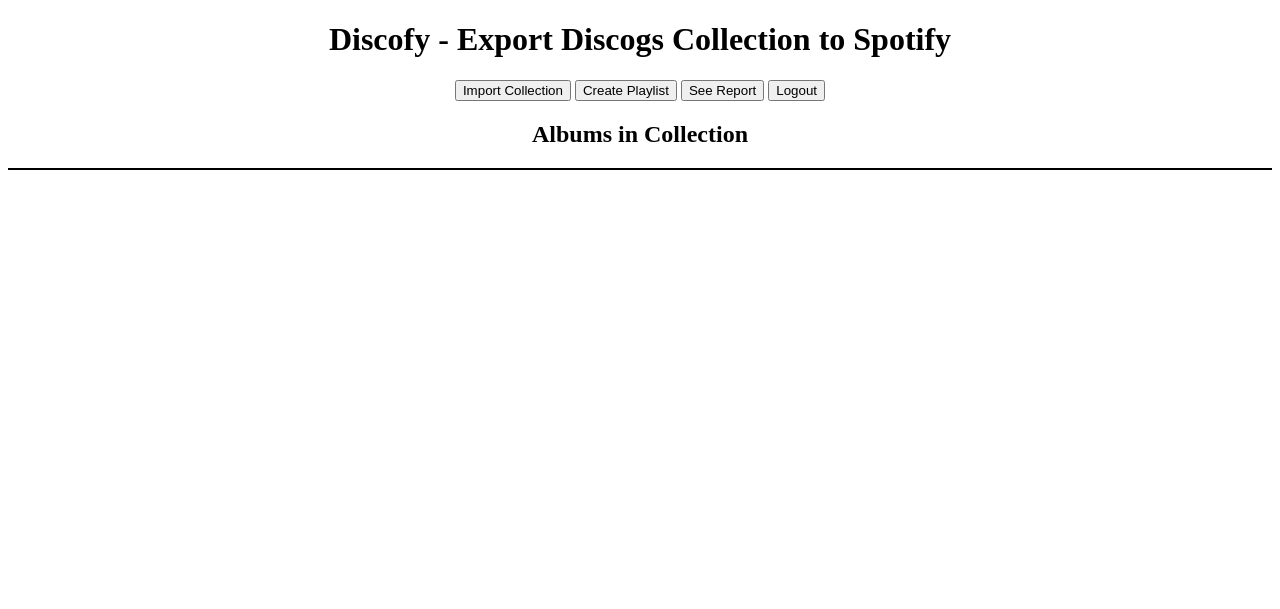
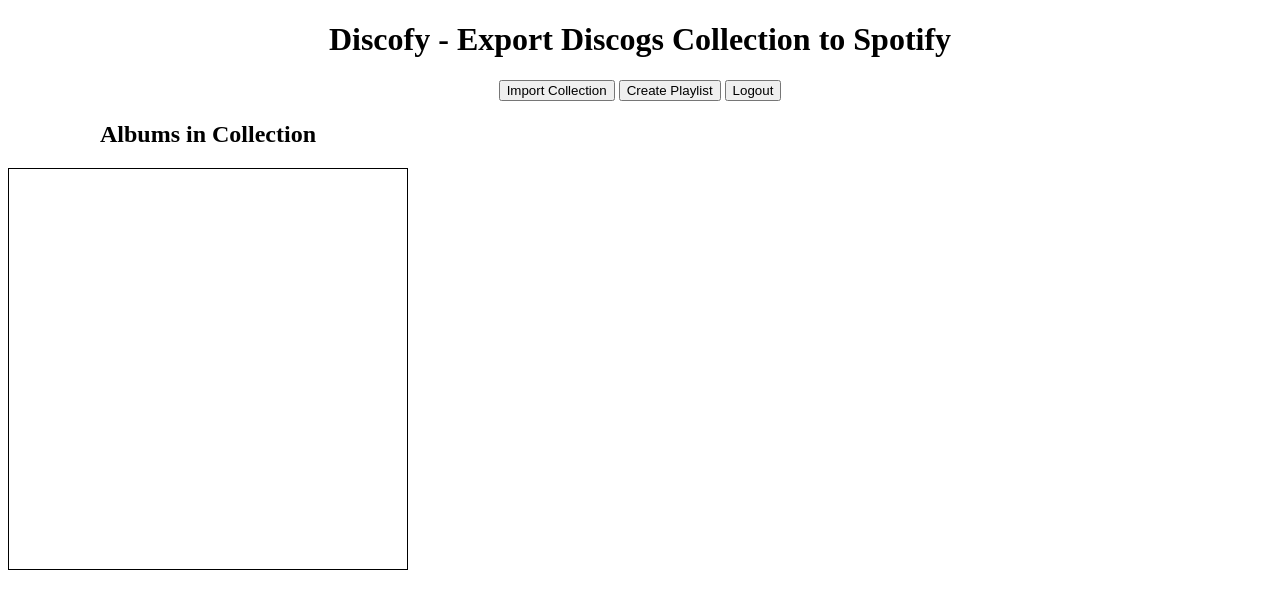
Before and after one commit to oskarprzybylski23/Discofy, a Flask app: page / in a window 1280 px wide. Shown: the top 609 px of the page. Run offline with Flask 3, Linux system fonts and the light colour scheme.

Commit message:
change to UI

```diff
--- a/App/static/styles.css
+++ b/App/static/styles.css
@@ -4,10 +4,13 @@ body {
 
 #list-section {
     margin-top: 20px;
+    width: 400px;
+    height: fit-content;
 }
 
 #collection-list {
     text-align: left;
+    height: 400px;
     max-height: 400px;
     overflow-y: scroll;
     border: 1px solid black;
--- a/App/templates/index.html
+++ b/App/templates/index.html
@@ -14,18 +14,12 @@
     <div id="button-section">
       <button onclick="startImportProcess()">Import Collection</button>
       <button onclick="createPlaylist()">Create Playlist</button>
-      <button onclick="seeReport()">See Report</button>
       <button onclick="logoutUser()">Logout</button>
     </div>
     <div id="list-section">
       <h2>Albums in Collection</h2>
       <ul id="collection-list"></ul>
     </div>
-    <!-- <div>
-      <h1>Discog  s Authentication</h1>
-      <p>To authorize access, please go to <span id="authorize-url"></span>.</p>
-      <button onclick="openAuthorizationUrl()">Open URL</button>
-    </div> -->
     <p id="loading-label"></p>
     <script src="../static/Script.js"></script>
   </body>
```
